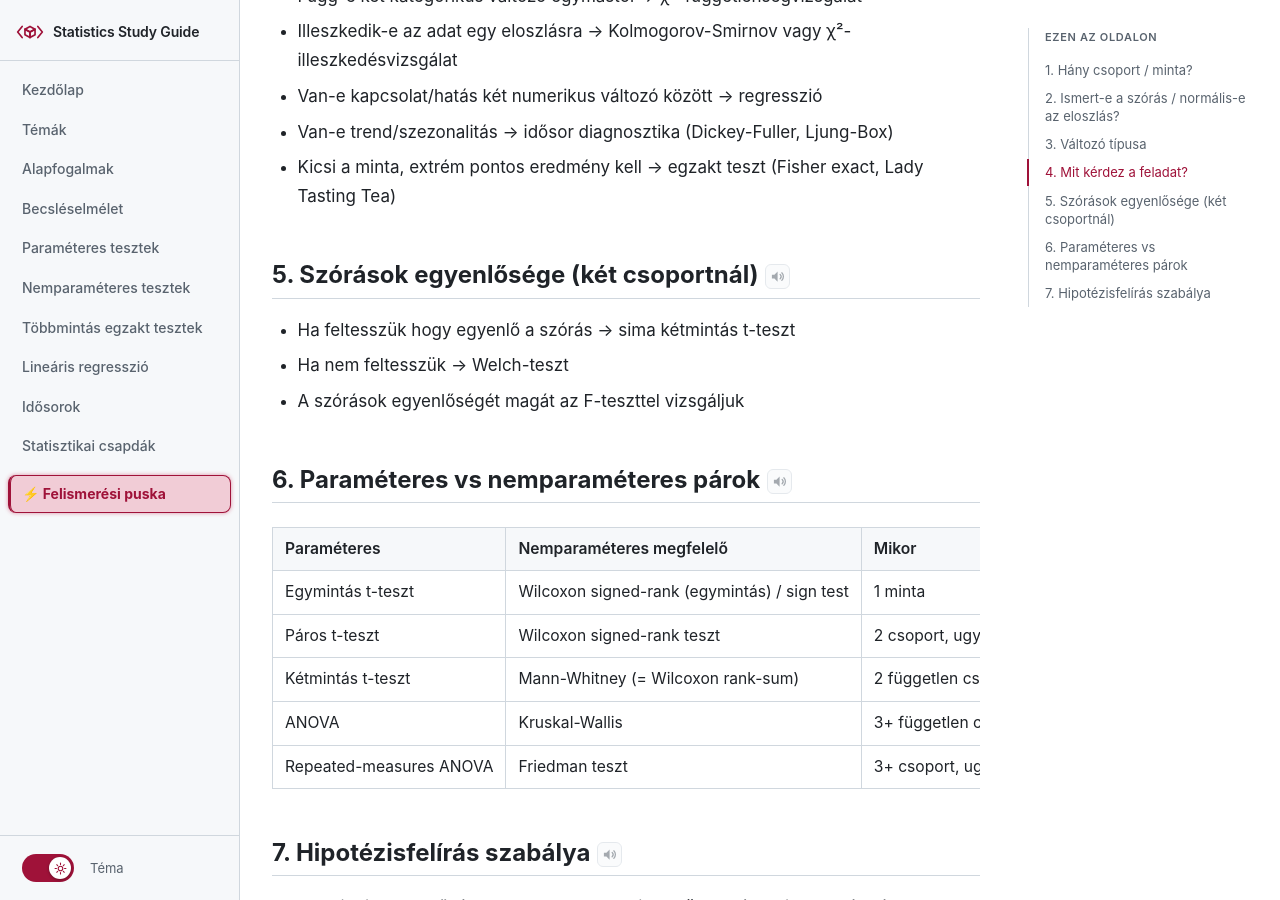
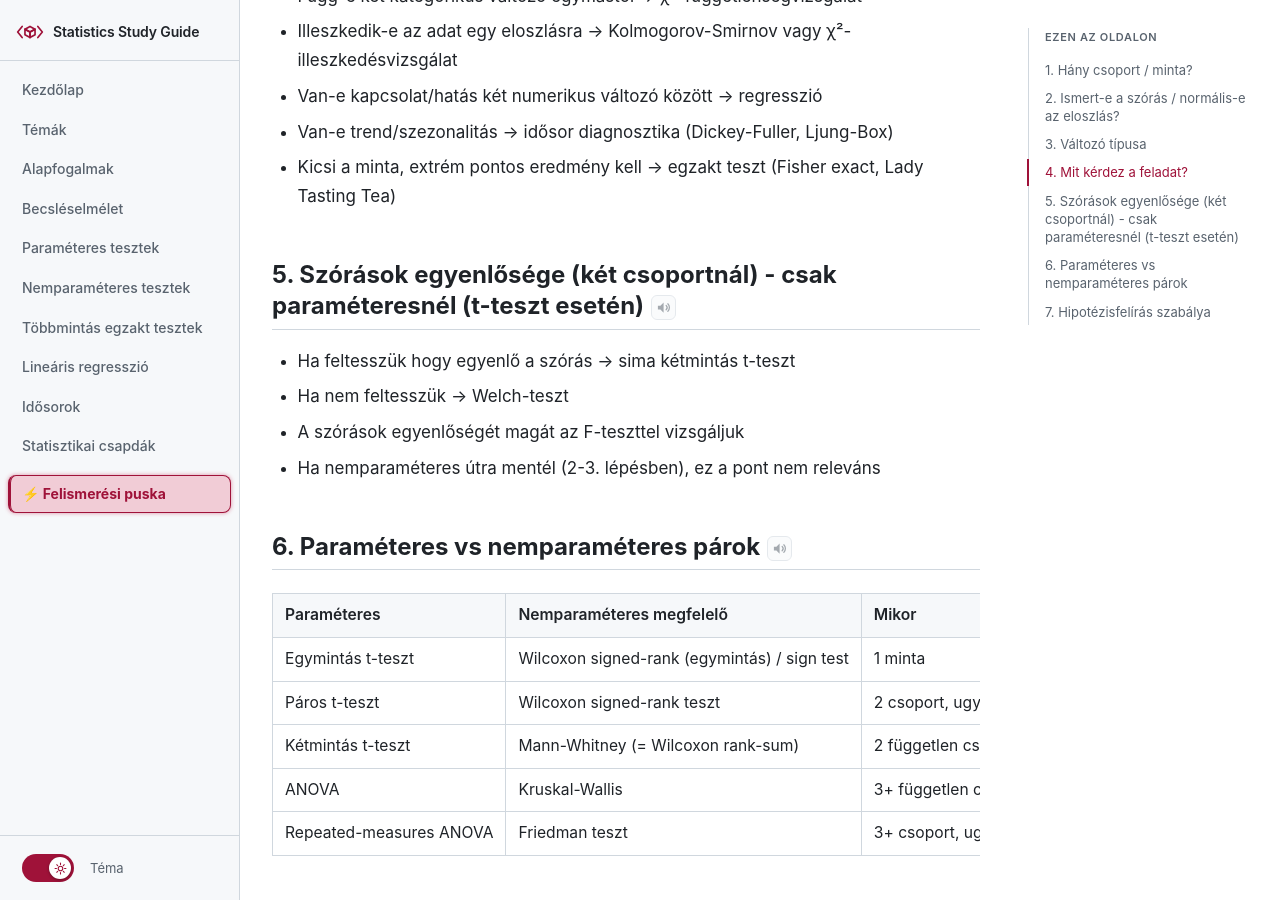
Before and after one commit to szappanka/stats-study, a Jekyll site: the page built from docs/09-puska.md, in a window 1280 px wide and 900 px high, scrolled down 1384 px. Built offline with Jekyll 4.4.1, drawn with Linux system fonts in a browser that asks for light colours.

```diff
--- a/docs/09-puska.md
+++ b/docs/09-puska.md
@@ -42,10 +42,11 @@ Itt nem átlagot hasonlítunk, hanem gyakoriságokat/arányokat
 - Van-e trend/szezonalitás → idősor diagnosztika (Dickey-Fuller, Ljung-Box)
 - Kicsi a minta, extrém pontos eredmény kell → egzakt teszt (Fisher exact, Lady Tasting Tea)
 
-## 5. Szórások egyenlősége (két csoportnál)
+## 5. Szórások egyenlősége (két csoportnál) - csak paraméteresnél (t-teszt esetén)
 - Ha feltesszük hogy egyenlő a szórás → sima kétmintás t-teszt
 - Ha nem feltesszük → Welch-teszt
 - A szórások egyenlőségét magát az F-teszttel vizsgáljuk
+- Ha nemparaméteres útra mentél (2-3. lépésben), ez a pont nem releváns
 
 ## 6. Paraméteres vs nemparaméteres párok
 
```
